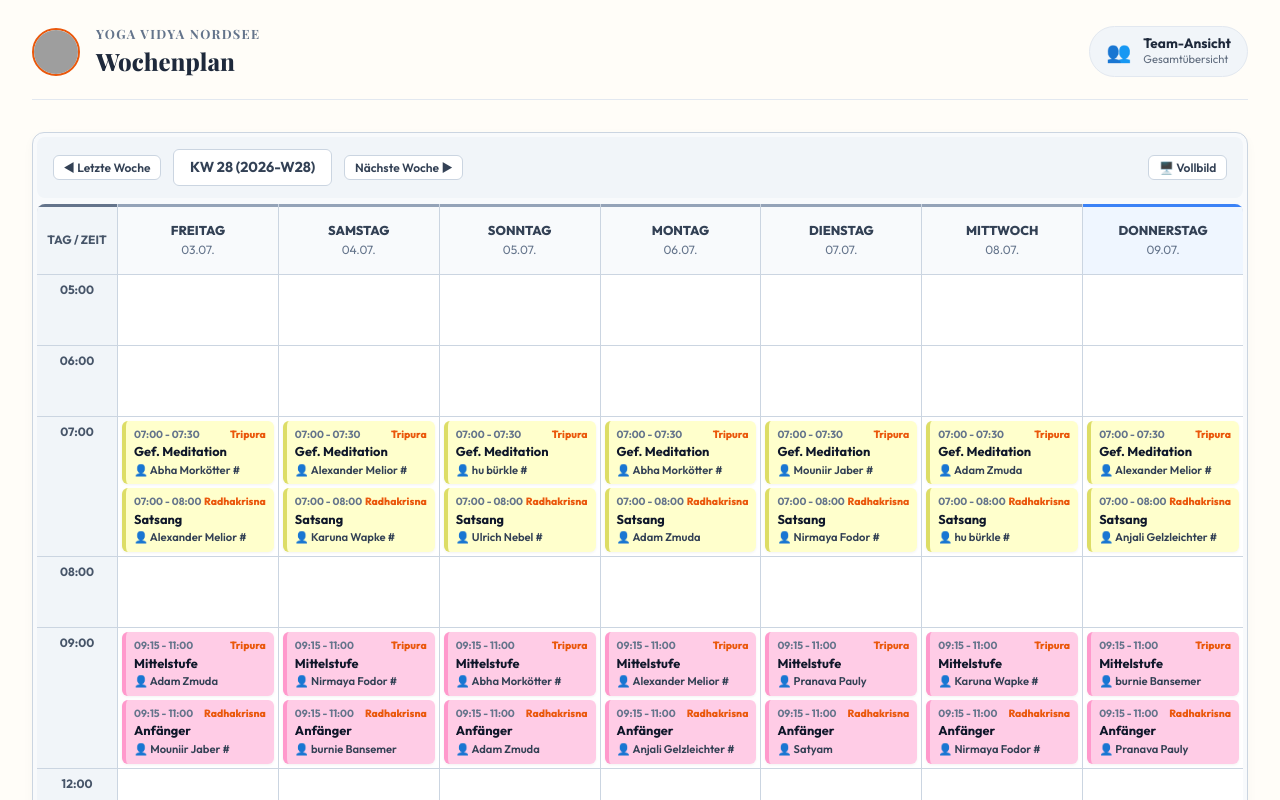
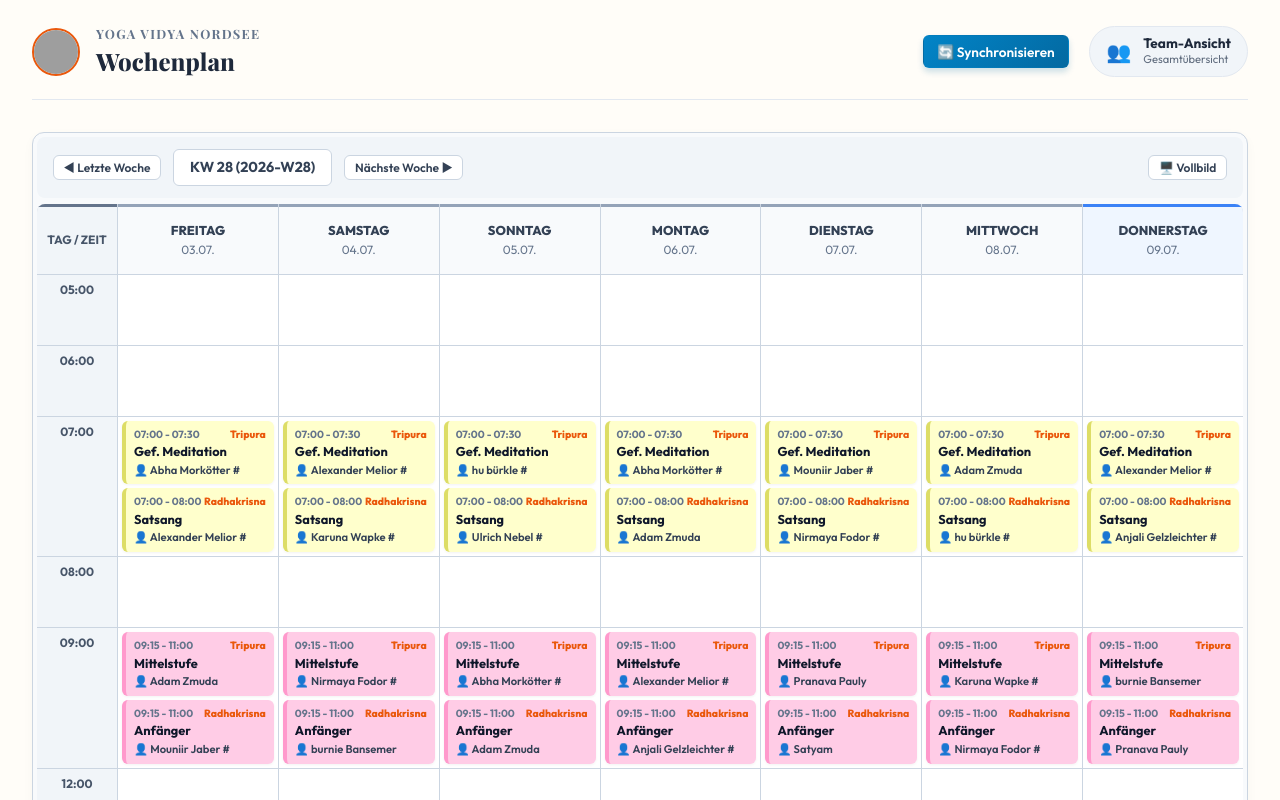
Before and after one commit to coachingmounir-code/Rapla-2806-Version-1, a SvelteKit app in the folder rapla-frontend/: page /wochenplan in a window 1280 px wide. Shown: the top 800 px of the page. Built offline with nearby package versions, Linux system fonts and the light colour scheme; grey boxes are pictures that could not be loaded; a web font is replaced by a local one.

Commit message:
Update +page.svelte

```diff
--- a/rapla-frontend/src/routes/wochenplan/+page.svelte
+++ b/rapla-frontend/src/routes/wochenplan/+page.svelte
@@ -214,6 +214,19 @@
 
     <!-- User Info & Interactive Toggles -->
     <div class="header-controls">
+      <button
+        type="button"
+        class="btn sync-header-btn"
+        onclick={() => {
+          if(confirm('Möchtest du den Browser-Speicher zurücksetzen und neu synchronisieren?')) {
+            localStorage.clear();
+            location.reload();
+          }
+        }}
+      >
+        🔄 Synchronisieren
+      </button>
+
       {#if selectedTeacher}
         <div class="user-badge" style="background: linear-gradient(135deg, #f97316, #ea580c); color: white;">
           <span class="user-icon">🧘</span>
@@ -369,6 +382,23 @@
     display: flex;
     align-items: center;
     gap: 1.25rem;
+  }
+
+  .sync-header-btn {
+    background: linear-gradient(135deg, #0284c7, #0369a1);
+    color: white !important;
+    border: none;
+    font-weight: 700;
+    box-shadow: 0 4px 6px rgba(3, 105, 161, 0.2);
+    border-radius: 30px;
+    padding: 0.5rem 1.25rem;
+    transition: all 0.2s ease;
+  }
+
+  .sync-header-btn:hover {
+    background: linear-gradient(135deg, #0369a1, #075985);
+    transform: translateY(-1px);
+    box-shadow: 0 6px 12px rgba(3, 105, 161, 0.3);
   }
 
   .user-badge {
```
